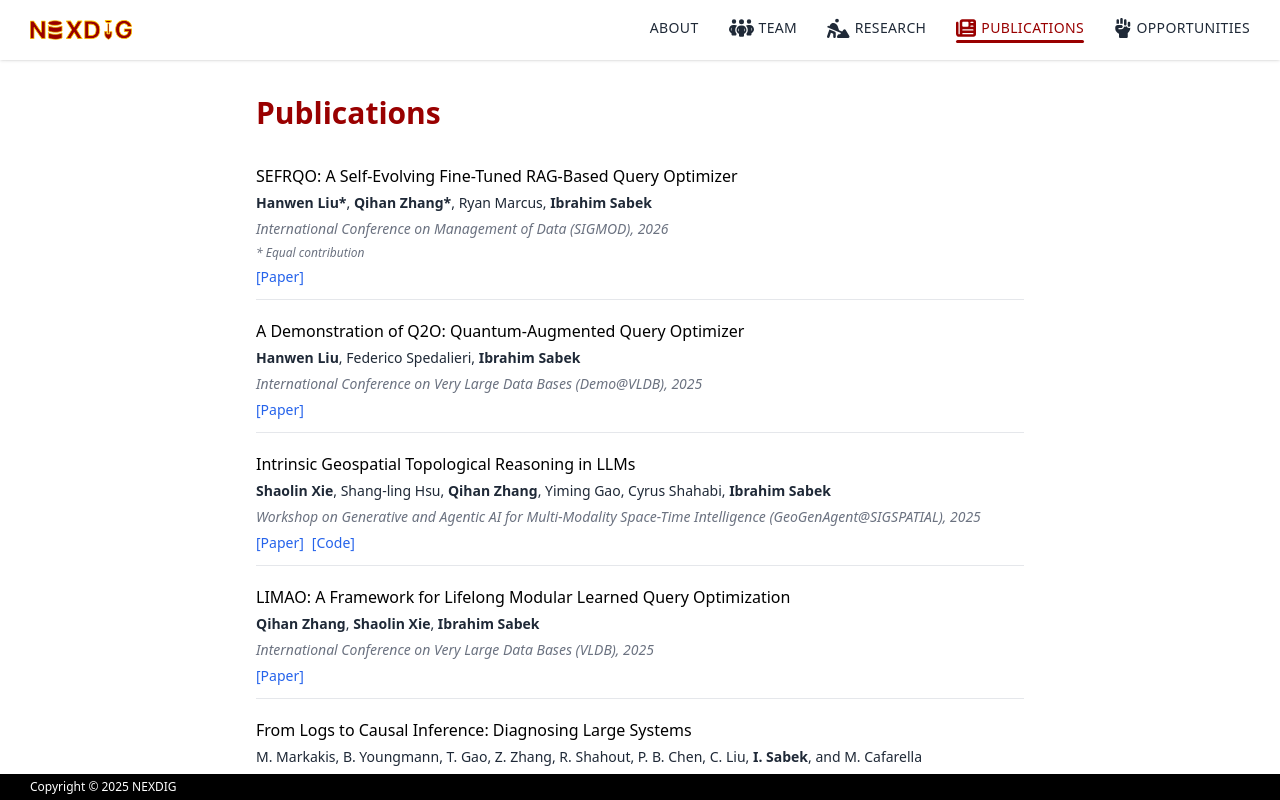
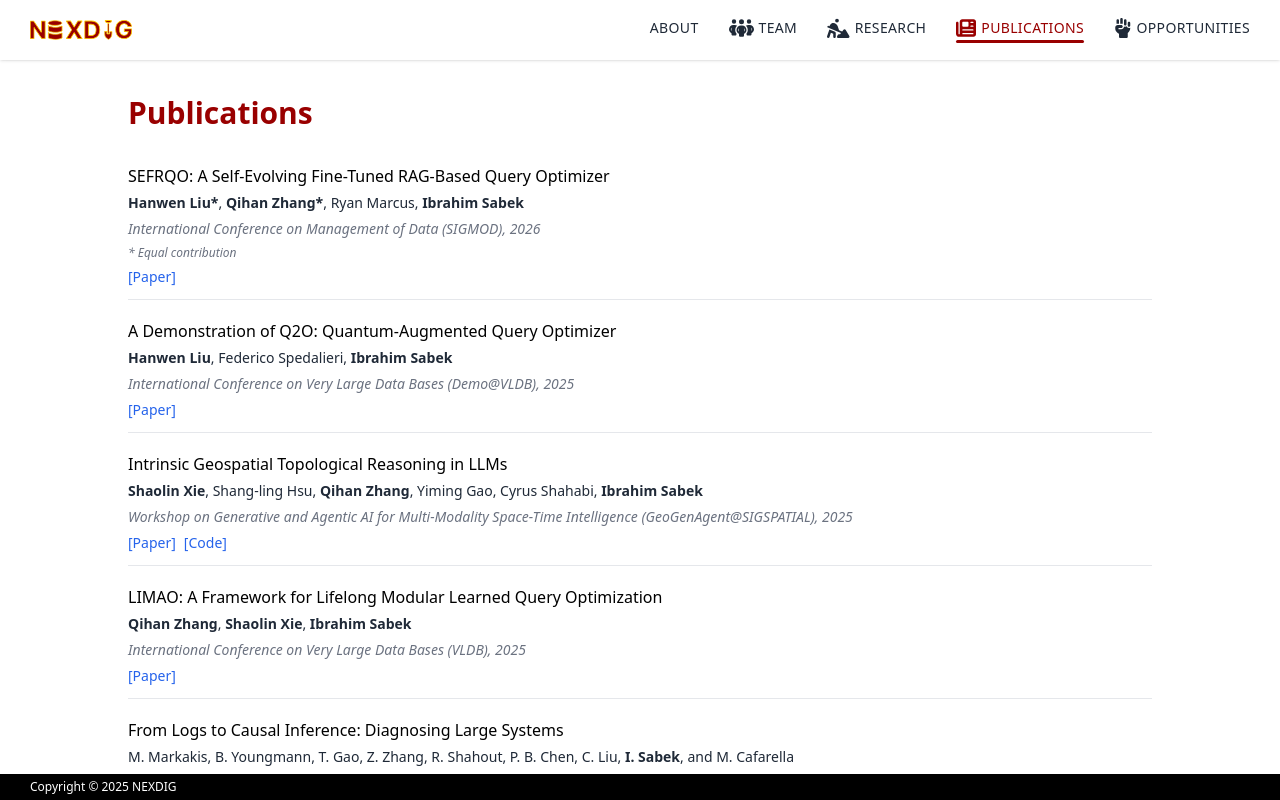
Before and after one commit to usc-nexdig-lab/usc-nexdig-lab.github.io, a React (Create React App) app: page /publications in a window 1280 px wide. Shown: the top 800 px of the page. Built offline with nearby package versions, Linux system fonts and the light colour scheme.

Commit message:
made publication page wider

```diff
--- a/src/views/publications.tsx
+++ b/src/views/publications.tsx
@@ -117,7 +117,7 @@
   ];
 
   return (
-    <div className="max-w-3xl mx-auto">
+    <div className="max-w-5xl mx-auto">
       <Title content="Publications" className="red-title mb-6" />
       <div className="space-y-5">
         {publications.map((publication, index) => (
```
